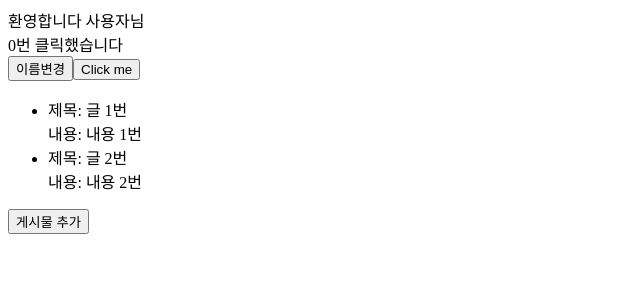
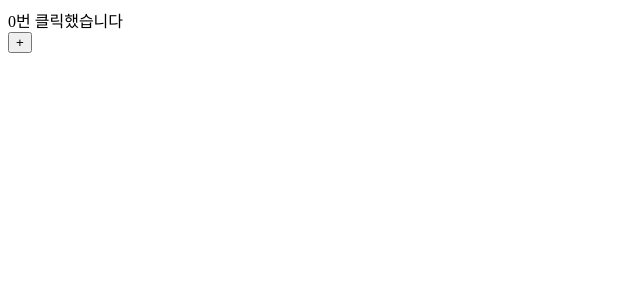
Before and after one commit to xanqus/react-lecture_2022-07-27, a React (Create React App) app: page / in a window 1280 px wide. Shown: the top 300 px of the page, without its empty margins (0-640 px from the left). Built offline with nearby package versions, Linux system fonts and the light colour scheme.

Commit message:
컴포넌트 단위로 관리하기

```diff
--- a/src/App.jsx
+++ b/src/App.jsx
@@ -1,53 +1,11 @@
 import React, { useState } from "react";
+import Counter from "./components/Counter";
 
 function App() {
-  const [counter, setCounter] = useState(0);
-  const [name, setName] = useState("사용자");
-  const [articles, setArticles] = useState([
-    {
-      subject: "글 1번",
-      content: "내용 1번",
-    },
-    {
-      subject: "글 2번",
-      content: "내용 2번",
-    },
-  ]);
-
-  const onClickFunc = () => {
-    setCounter(counter + 1);
-  };
-  const changeName = () => {
-    setName("김범수");
-  };
-
-  const addArticle = () => {
-    setArticles(
-      articles.concat({
-        subject: "글 3번",
-        content: "내용 3번",
-      })
-    );
-  };
-
   return (
-    <div>
-      <div>환영합니다 {name}님</div>
-      <div>{counter}번 클릭했습니다</div>
-      <button onClick={changeName}>이름변경</button>
-      <button onClick={onClickFunc}>Click me</button>
-      <ul>
-        {articles.map((article, index) => {
-          return (
-            <li key={index}>
-              <div>제목: {article.subject}</div>
-              <div>내용: {article.content}</div>
-            </li>
-          );
-        })}
-      </ul>
-      <button onClick={addArticle}>게시물 추가</button>
-    </div>
+    <>
+      <Counter />
+    </>
   );
 }
 
--- /dev/null
+++ b/src/components/Counter.jsx
@@ -0,0 +1,17 @@
+import React, { useState } from "react";
+
+function Counter() {
+  const [counter, setCounter] = useState(0);
+
+  const addCounter = () => {
+    setCounter(counter + 1);
+  };
+  return (
+    <div>
+      <div>{counter}번 클릭했습니다</div>
+      <button onClick={addCounter}>+</button>
+    </div>
+  );
+}
+
+export default Counter;
```
